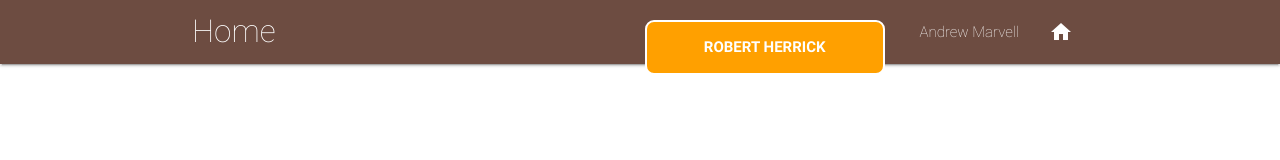
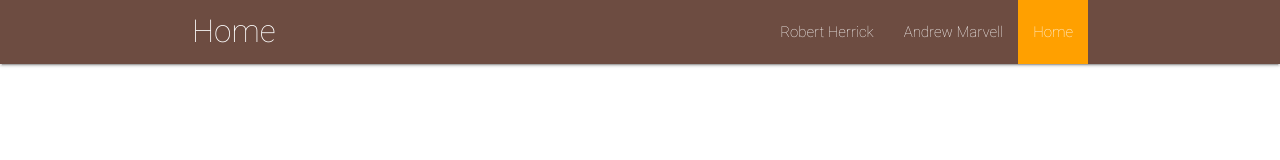
Before and after one commit to KhalilDaoud/KhalilDaoud.github.io, a plain HTML site: page home/index.html in a window 1280 px wide. Shown: the top 160 px of the page. Drawn offline with nearby package versions, Linux system fonts and the light colour scheme.

Commit message:
removed header button

```diff
--- a/css/style.css
+++ b/css/style.css
@@ -15,22 +15,3 @@
 .thin-font {
 	 font-weight: 200;
 }
-.header-btn {
-  box-sizing: border-box;
-  appearance: none;
-  background-color: transparent;
-  border: 2px solid;
-  border-radius: 0.6em;
-  cursor: pointer;
-  display: flex;
-  align-self: center;
-  font-size: 1rem;
-  font-weight: 400;
-  line-height: 1;
-  margin: 20px;
-  padding: 1.2em 2.8em;
-  text-decoration: none;
-  text-align: center;
-  text-transform: uppercase;
-  font-weight: 700;
-}
--- a/home/index.html
+++ b/home/index.html
@@ -16,9 +16,9 @@
   <nav class="brown darken-1" role="navigation">
     <div class="nav-wrapper container thin-font"><a id="logo-container" href="#" class="brand-logo">Home</a>
       <ul class="right hide-on-med-and-down">
-		<li class="header-btn amber darken-2"><a href="../home">Robert Herrick</a></li>
+		<li><a href="../home">Robert Herrick</a></li>
 		<li><a href="../home">Andrew Marvell</a></li>
-		<li><a href="../home"><i class="material-icons">home</i></a></li>
+		<li class="amber darken-2"><a href="../home">Home</a></li>
       </ul>
     </div>
   </nav>
```
